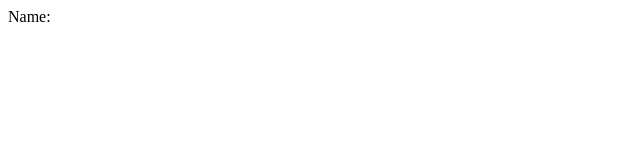
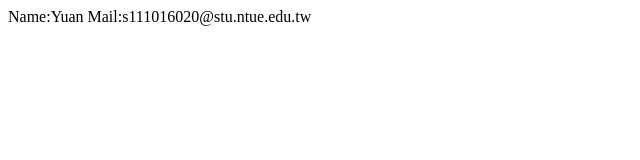
Before and after one commit to 111016020/2022cv, a plain HTML site: page contact.html in a window 1280 px wide. Shown: the whole page, without its empty margins (0-640 px from the left). Drawn offline with Linux system fonts and the light colour scheme.

Commit message:
Update contact.html

```diff
--- a/contact.html
+++ b/contact.html
@@ -8,8 +8,8 @@
 </head>
 <body>
     <form action="">
-        <lable>Name:</lable>
-
+        <lable>Name:Yuan</lable>
+        <lable>Mail:s111016020@stu.ntue.edu.tw</lable>
     </form>
 </body>
 </html>
```
